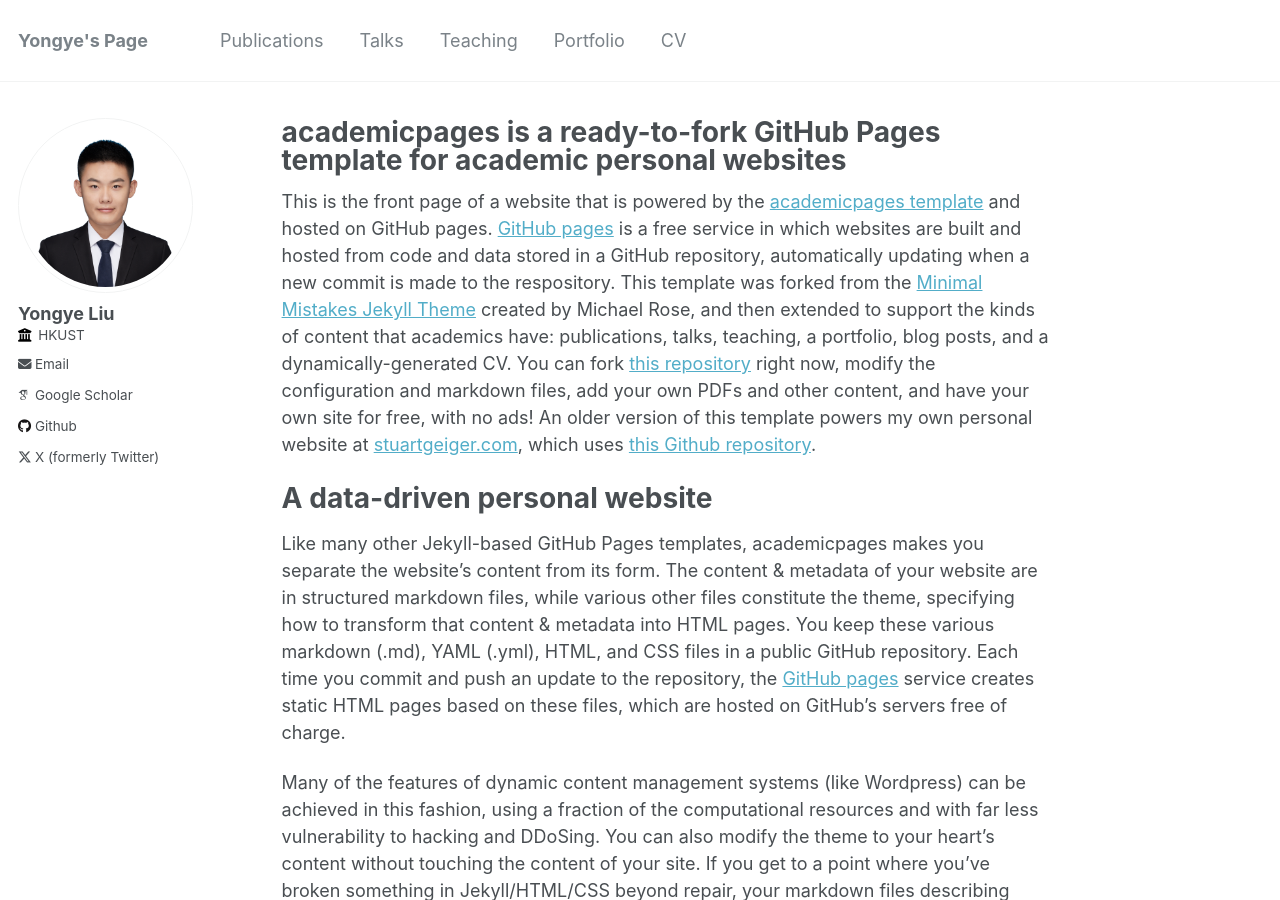
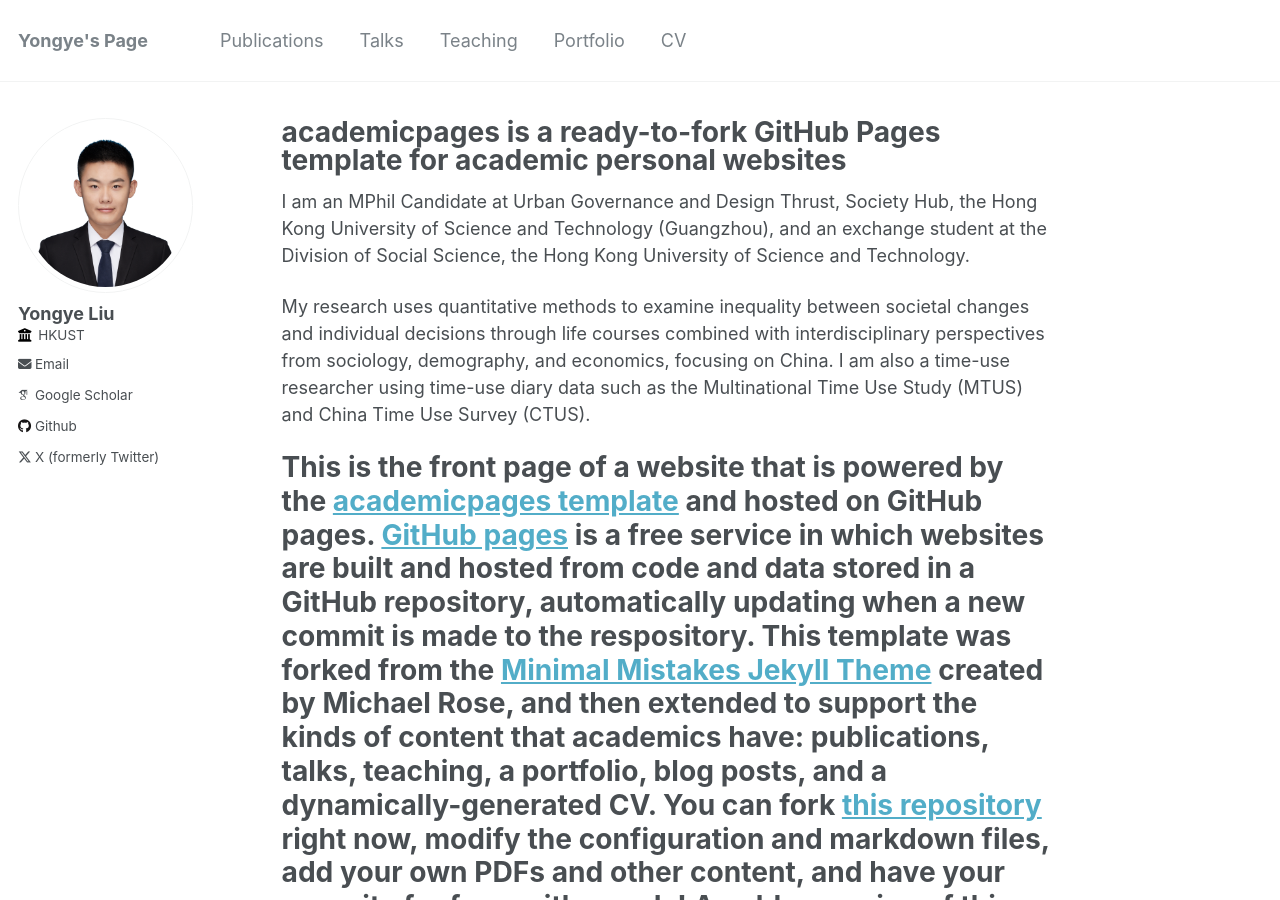
Before and after one commit to liuyongye/liuyongye.GitHub.io, a Jekyll site: the page built from _pages/about.md, in a window 1280 px wide and 900 px high. Built offline with Jekyll 4.4.1, drawn with Linux system fonts in a browser that asks for light colours; some web fonts are replaced.

Commit message:
Update about.md

```diff
--- a/_pages/about.md
+++ b/_pages/about.md
@@ -7,7 +7,11 @@ redirect_from:
   - /about.html
 ---
 
-This is the front page of a website that is powered by the [academicpages template](https://github.com/academicpages/academicpages.github.io) and hosted on GitHub pages. [GitHub pages](https://pages.github.com) is a free service in which websites are built and hosted from code and data stored in a GitHub repository, automatically updating when a new commit is made to the respository. This template was forked from the [Minimal Mistakes Jekyll Theme](https://mmistakes.github.io/minimal-mistakes/) created by Michael Rose, and then extended to support the kinds of content that academics have: publications, talks, teaching, a portfolio, blog posts, and a dynamically-generated CV. You can fork [this repository](https://github.com/academicpages/academicpages.github.io) right now, modify the configuration and markdown files, add your own PDFs and other content, and have your own site for free, with no ads! An older version of this template powers my own personal website at [stuartgeiger.com](http://stuartgeiger.com), which uses [this Github repository](https://github.com/staeiou/staeiou.github.io).
+I am an MPhil Candidate at Urban Governance and Design Thrust, Society Hub, the Hong Kong University of Science and Technology (Guangzhou), and an exchange student at the Division of Social Science, the Hong Kong University of Science and Technology.
+
+My research uses quantitative methods to examine inequality between societal changes and individual decisions through life courses combined with interdisciplinary perspectives from sociology, demography, and economics, focusing on China. I am also a time-use researcher using time-use diary data such as the Multinational Time Use Study (MTUS) and China Time Use Survey (CTUS).
+
+# This is the front page of a website that is powered by the [academicpages template](https://github.com/academicpages/academicpages.github.io) and hosted on GitHub pages. [GitHub pages](https://pages.github.com) is a free service in which websites are built and hosted from code and data stored in a GitHub repository, automatically updating when a new commit is made to the respository. This template was forked from the [Minimal Mistakes Jekyll Theme](https://mmistakes.github.io/minimal-mistakes/) created by Michael Rose, and then extended to support the kinds of content that academics have: publications, talks, teaching, a portfolio, blog posts, and a dynamically-generated CV. You can fork [this repository](https://github.com/academicpages/academicpages.github.io) right now, modify the configuration and markdown files, add your own PDFs and other content, and have your own site for free, with no ads! An older version of this template powers my own personal website at [stuartgeiger.com](http://stuartgeiger.com), which uses [this Github repository](https://github.com/staeiou/staeiou.github.io).
 
 A data-driven personal website
 ======
```
